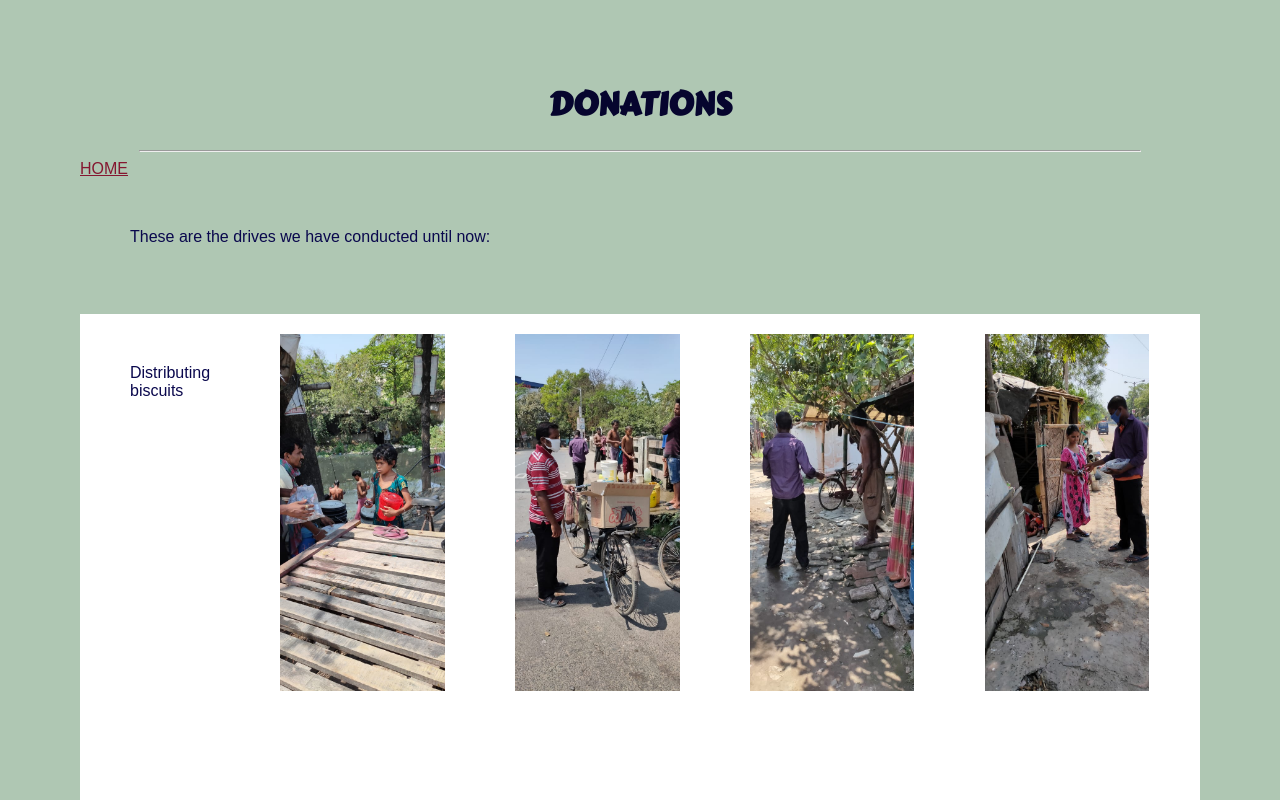
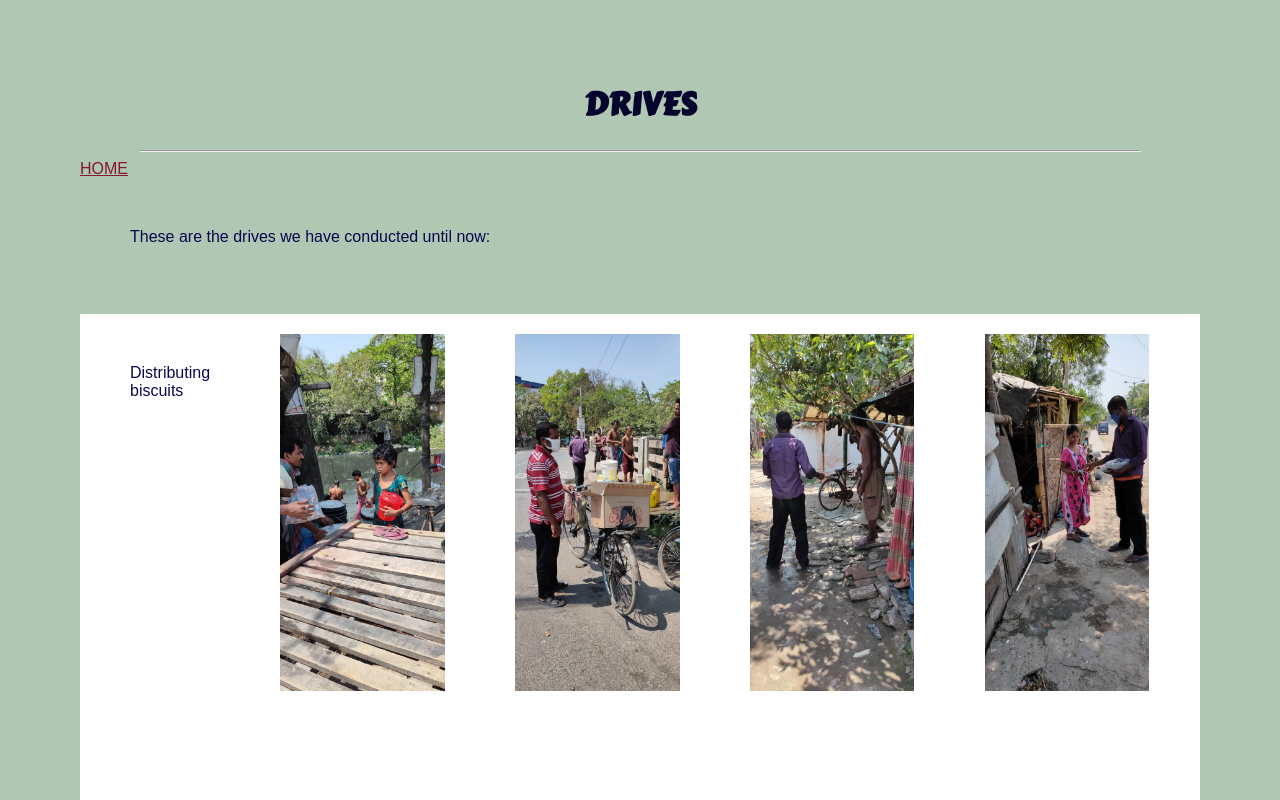
Before and after one commit to helping-out/helping-out.github.io, a plain HTML site: page photopage.html in a window 1280 px wide. Shown: the top 800 px of the page. Drawn offline with Linux system fonts and the light colour scheme; a web font is replaced by a local one.

Commit message:
Update photopage.html

```diff
--- a/photopage.html
+++ b/photopage.html
@@ -8,7 +8,7 @@
   </head>
 
   <body>
-    <h1 class="h1" style="text-align: center;"><strong>DONATIONS</strong></h1>
+    <h1 class="h1" style="text-align: center;"><strong>DRIVES</strong></h1>
     <hr style=" width: 1000px;"/>
 
     <a href="index.html" class="a">HOME</a>
```
